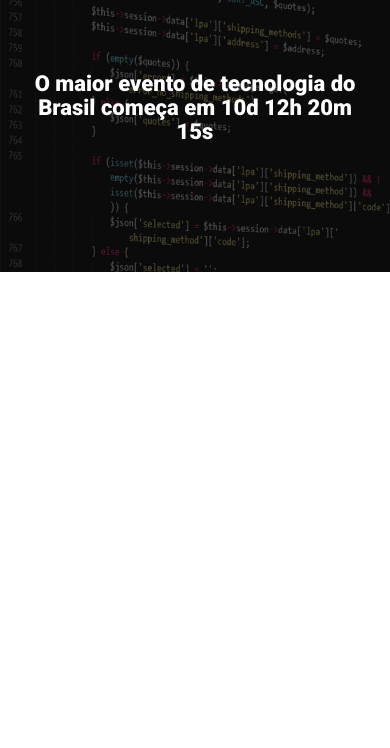
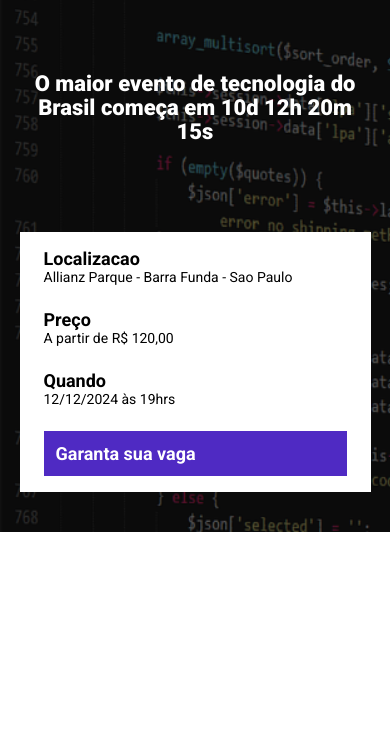
Before and after one commit to pedroluccs/projeto-landing-page-evento, a website built with Parcel: page src/index.html in a window 390 px wide. Shown: the part 96-844 px from the top of the page. Built offline with nearby package versions, Linux system fonts and the light colour scheme.

Commit message:
criacao da infos-bar e do botao primario

```diff
--- a/src/index.html
+++ b/src/index.html
@@ -16,6 +16,23 @@
             <p class="hero__text">
                 O maior evento de tecnologia do Brasil começa em 10d 12h 20m 15s
             </p>
+            <div class="infos-bar">
+                <ul class="infos-bar__infos">
+                    <li class="infos-bar__infos__item">
+                        <b>Localizacao</b>
+                        Allianz Parque - Barra Funda - Sao Paulo
+                    </li>
+                    <li class="infos-bar__infos__item">
+                        <b>Preço</b>
+                        A partir de R$ 120,00
+                    </li>
+                    <li class="infos-bar__infos__item">
+                        <b>Quando</b>
+                        12/12/2024 às 19hrs
+                    </li>
+                </ul>
+                <a href="#" class="button button--primary">Garanta sua vaga</a>
+            </div>
         </div>
     </header>
 
--- /dev/null
+++ b/src/styles/components/_buttons.scss
@@ -0,0 +1,24 @@
+.button {
+    padding: 12px;
+    font-size: 18px;
+    font-weight: bold;
+    text-decoration: none;
+    text-align: center;
+    white-space: nowrap;
+
+    &--primary {
+        color: #fff;
+        background-color: #4f2ac3;
+    }
+
+    @media (max-width: 640px) {
+        display: block;
+        width: 100%;
+    }
+
+    @media (max-width: 1024px) {
+        display: flex;
+        align-items: center;
+    }
+
+}
--- /dev/null
+++ b/src/styles/components/_infos_bar.scss
@@ -0,0 +1,39 @@
+.infos-bar {
+    padding: 16px 24px;
+    background-color: #fff;
+    display: flex;
+    justify-content: space-between;
+
+    &__infos {
+        display: flex;
+        gap: 40px;
+
+        &__item {
+            font-size: 14px;
+            color: #000;
+
+            b {
+                color: #000;
+                font-size: 18px;
+                display: block;
+            }
+        }
+    }
+    @media (max-width: 640px) {
+        display: block;
+
+        &__infos {
+            display: block;
+
+            &__item {
+                margin-bottom: 24px;
+            }
+        }
+    }
+
+    @media (max-width: 1024px) {
+        &__infos {
+            gap: 16px;
+        }
+    }
+}
--- a/src/styles/main.scss
+++ b/src/styles/main.scss
@@ -1,4 +1,6 @@
 @use 'hero';
+@use 'components/infos_bar';
+@use 'components/buttons';
 
 * {
     margin: 0;
@@ -6,6 +8,7 @@
     box-sizing: border-box;
     font-family: Roboto, sans-serif;
     color: #fff;
+    list-style: none;
 }
 
 .container {
```
